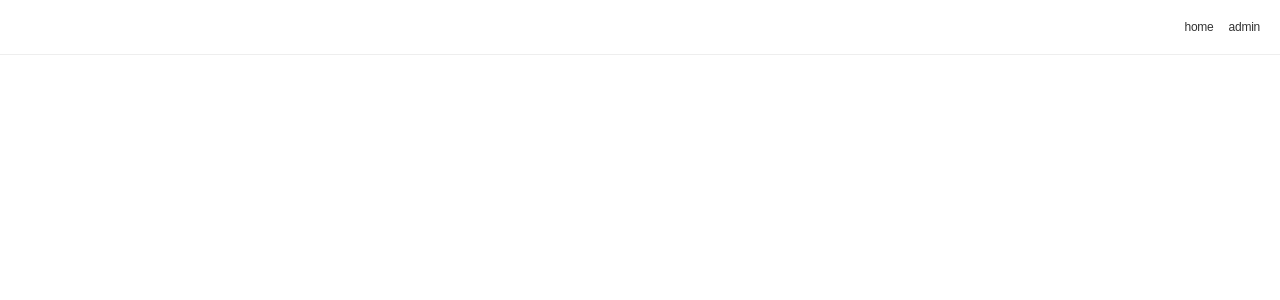
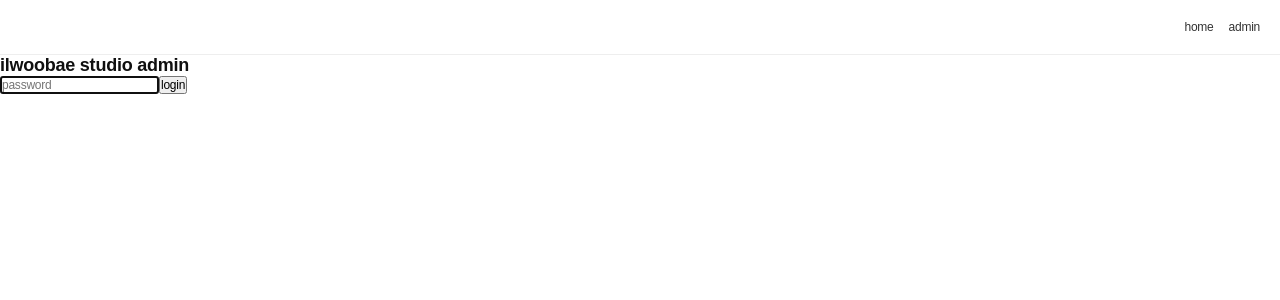
Before and after one commit to ilwoobae/ilwoobae-studio, a React (Vite) app: page /login in a window 1280 px wide. Before the commit this address had no page. Shown: the top 300 px of the page. Built offline with nearby package versions, Linux system fonts and the light colour scheme; a web font is replaced by a local one.

Commit message:
feat: add admin login security and authentication

```diff
--- a/src/App.jsx
+++ b/src/App.jsx
@@ -1,7 +1,8 @@
 import { BrowserRouter, Routes, Route, Link } from 'react-router-dom';
 import Main from './pages/Main';
 import Admin from './pages/Admin';
-import Editor from './pages/Editor'; // 1. Editor 페이지 임포트
+import Editor from './pages/Editor';
+import Login from './pages/Login';
 
 function App() {
   return (
@@ -13,6 +14,7 @@ function App() {
       </nav>
 
       <Routes>
+        <Route path="/login" element={<Login />} />
         <Route path="/" element={<Main />} />
         <Route path="/admin" element={<Admin />} />
         {/* 2. Editor 경로 추가 (등록/수정 공용) */}
--- /dev/null
+++ b/src/pages/Login.jsx
@@ -0,0 +1,42 @@
+import React, { useState } from 'react';
+import { useNavigate } from 'react-router-dom';
+
+function Login() {
+  const [password, setPassword] = useState('');
+  const navigate = useNavigate();
+
+  const handleLogin = async (e) => {
+    e.preventDefault();
+    const res = await fetch('/api/login', {
+      method: 'POST',
+      body: JSON.stringify({ password }),
+      headers: { 'Content-Type': 'application/json' }
+    });
+
+    if (res.ok) {
+      navigate('/admin');
+    } else {
+      alert('incorrect password.');
+    }
+  };
+
+  return (
+    <div className="login-wrapper">
+      <div className="login-box">
+        <h2 className="login-title">ilwoobae studio admin</h2>
+        <form onSubmit={handleLogin}>
+          <input
+            type="password"
+            placeholder="password"
+            value={password}
+            onChange={(e) => setPassword(e.target.value)}
+            autoFocus
+          />
+          <button type="submit" id="login-btn">login</button>
+        </form>
+      </div>
+    </div>
+  );
+}
+
+export default Login;
```
Also changed, not shown: 1 other file (tests, documents, lock files or other folders).
